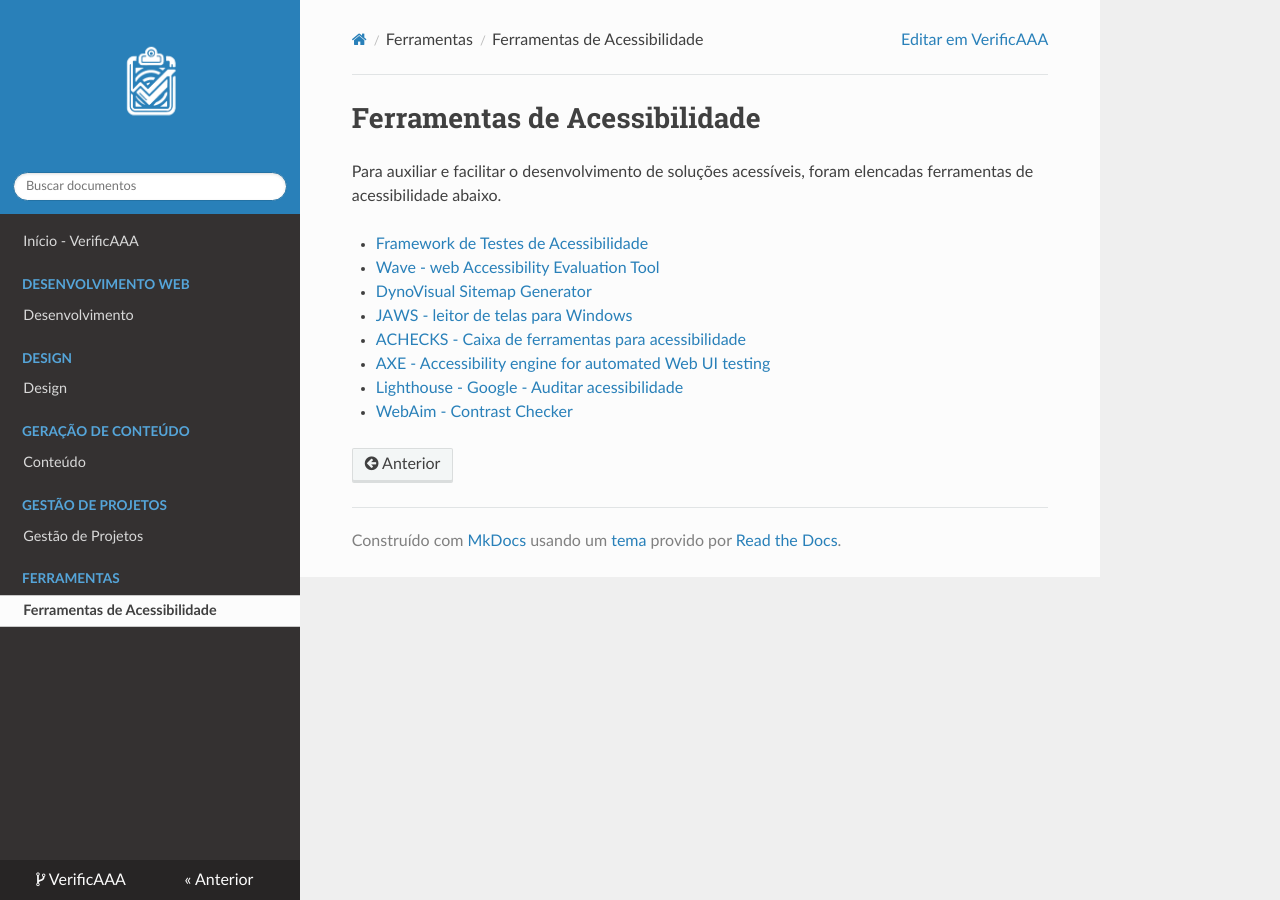
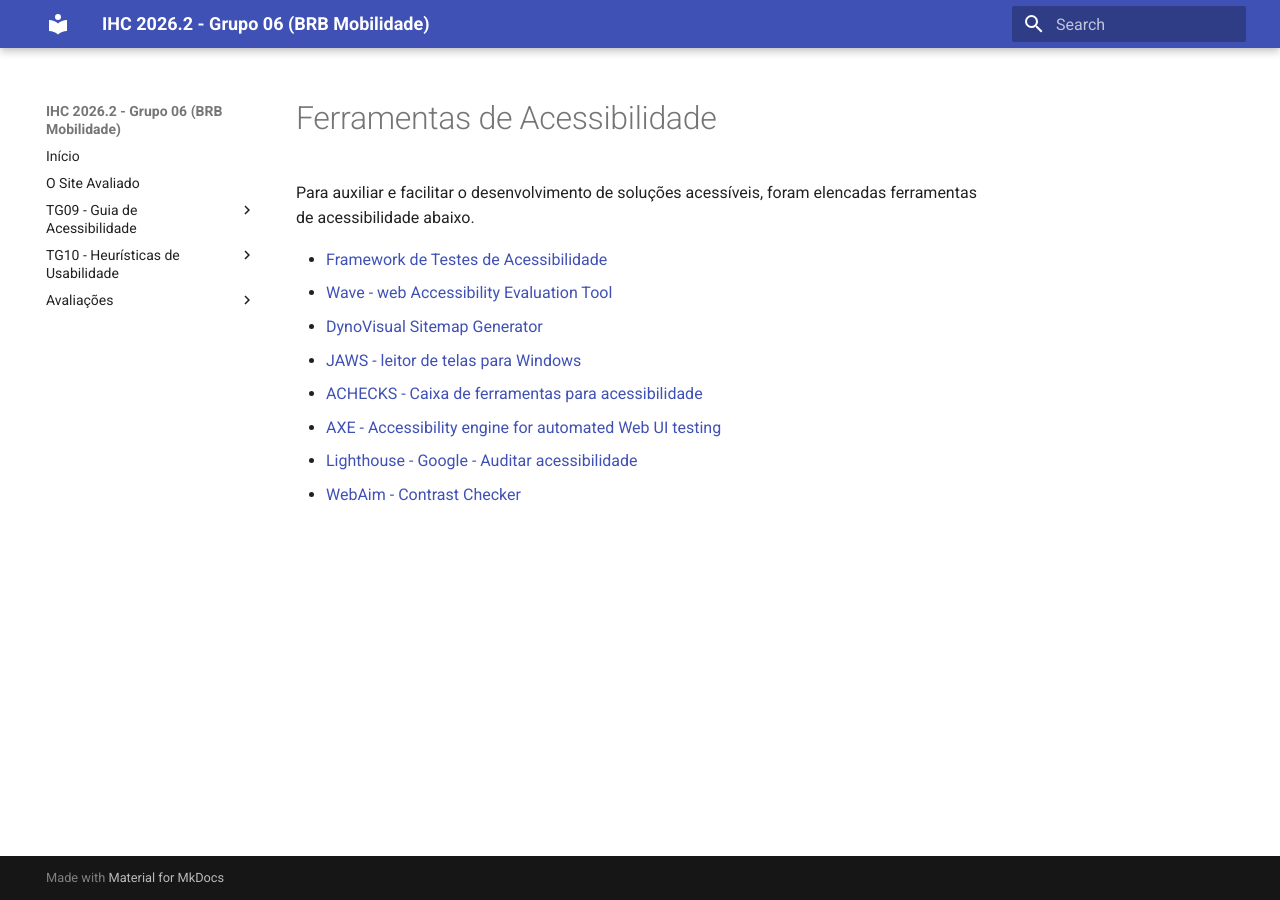
Before and after one commit to UnB-IHC/IHC_2026.2_Grupo06, an MkDocs documentation site: the page built from docs/tools/ferramentas.md, in a window 1280 px wide. Built offline with MkDocs 1.6.1 and Material for MkDocs 9.7.7, drawn with Linux system fonts in a browser that asks for light colours; nearby versions of some CDN libraries.

Commit message:
docs: atualiza README com membros e estrutura menu no mkdocs.yml

```diff
--- a/mkdocs.yml
+++ b/mkdocs.yml
@@ -1,41 +1,23 @@
-repo_url: https://github.com/vitorfleonardo/VerificAAA
-repo_name: VerificAAA
-
-site_url: https://github.com/vitorfleonardo/VerificAAA
-site_name: VerificAAA
-
-use_directory_urls: False
+site_name: IHC 2026.2 - Grupo 06 (BRB Mobilidade)
+site_description: Documentação do projeto de IHC focado no site BRB Mobilidade.
+theme:
+  name: material
+  palette:
+    primary: indigo
+    accent: blue
 
 nav:
-  - Início - VerificAAA: 'index.md'
-
-  - Desenvolvimento Web:
-    - Desenvolvimento: 'devWeb/non_text_content.md'
-
-  - Design:
-    - Design: 'design/design.md'
-
-  - Geração de Conteúdo:
-    - Conteúdo: 'geracaoConteudo/conteudo.md'
-
-  - Gestão de Projetos:
-    - Gestão de Projetos: 'gestaoProjeto/gestaoProjeto.md'
-
-  - Ferramentas:
-    - Ferramentas de Acessibilidade: 'tools/ferramentas.md'
-
-theme:
-  name: readthedocs
-  locale: pt_BR
-  titles_only: true
-  logo: imagens/logo-verificaaa.png
-  favicon: imagens/logo-verificaaa.png
-
-markdown_extensions:
-  - def_list
-  - pymdownx.tasklist:
-      custom_checkbox: false
-      clickable_checkbox: true
-
-extra_css:
-  - stylesheets/extra.css
+  - Início: index.md
+  - O Site Avaliado: sobre_o_site/brb_mobilidade.md
+  - TG09 - Guia de Acessibilidade:
+      - Visão Geral: tg09_acessibilidade/introducao.md
+      - Diretrizes e Princípios WCAG: tg09_acessibilidade/principios_wcag.md
+      - Ferramentas e Testes: tg09_acessibilidade/ferramentas_testes.md
+      - Checklist NBR 17225: tg09_acessibilidade/checklist.md
+  - TG10 - Heurísticas de Usabilidade:
+      - Fundamentação (Nielsen e e-Gov): tg10_heuristicas/fundamentacao.md
+      - Planejamento e Escopo: tg10_heuristicas/planejamento_escopo.md
+      - Resultados e Tabelas: tg10_heuristicas/resultados_avaliadores.md
+  - Avaliações:
+      - Autoavaliação da Equipe: avaliacoes/avaliacao_equipe.md
+      - Avaliação com Usuário Externo: avaliacoes/teste_usuario_externo.md
```
Also changed, not shown: README.md (+24 -18 lines).
